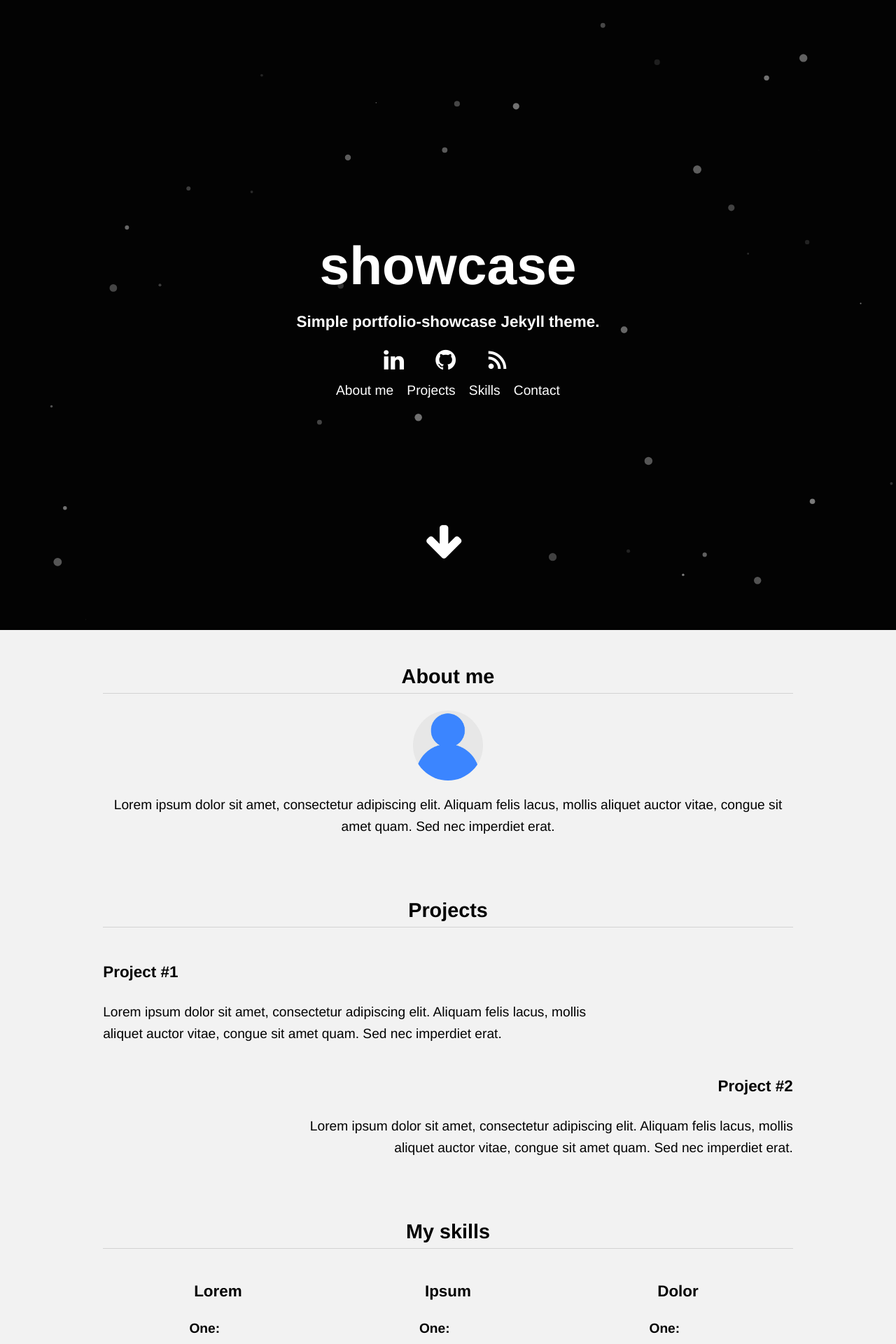
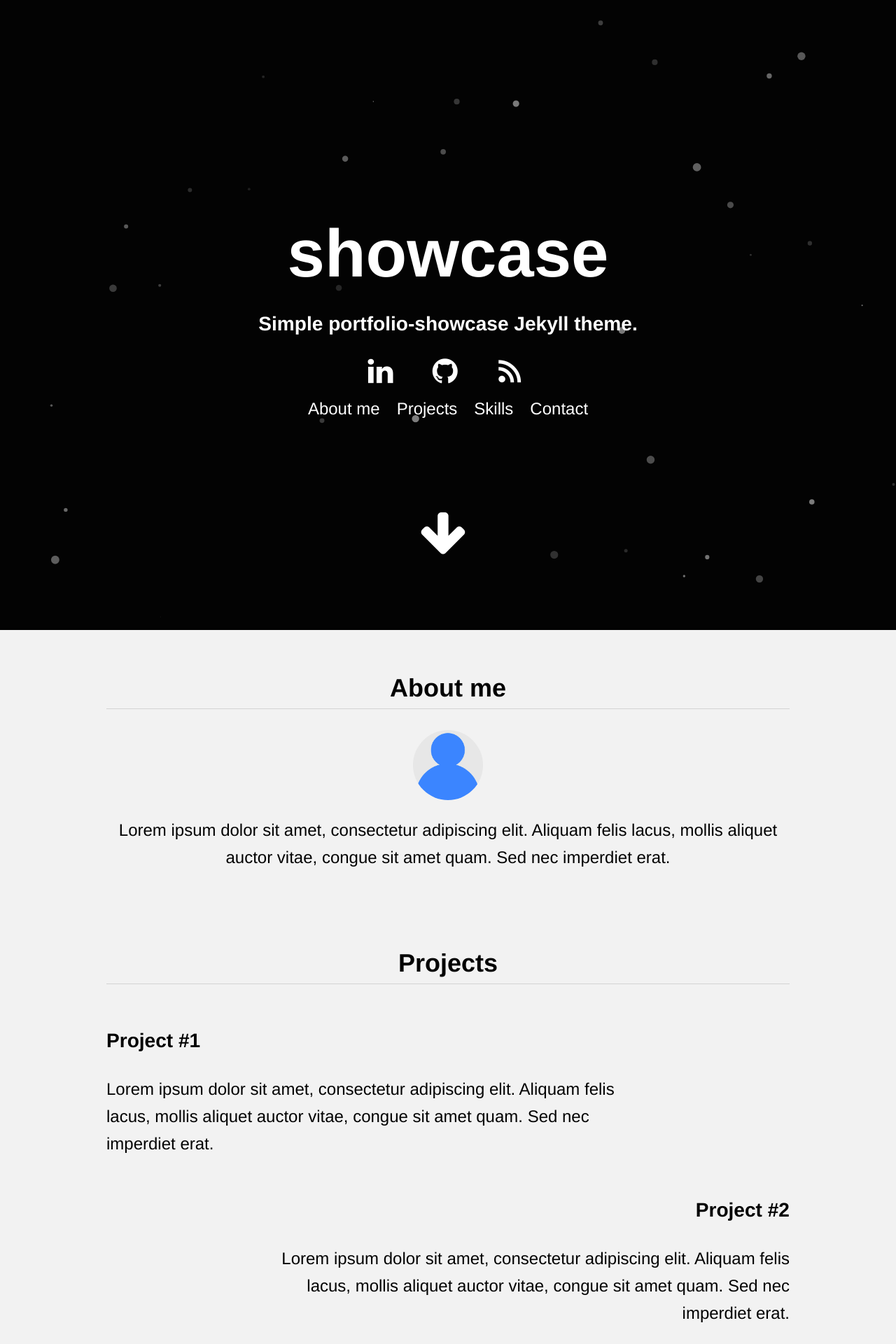
Before and after one commit to vllur/showcase, a Jekyll site: the page built from index.html, in a window 1280 px wide. Shown: the top 1920 px of the page at 70% size. Built offline with Jekyll 4.4.1, drawn with Linux system fonts in a browser that asks for light colours; the list of posts is cut into pages by our own code; some of the changed text lies outside the part shown.

Commit message:
Responsiveness; minor cosmetic changes

```diff
--- a/_sass/base.scss
+++ b/_sass/base.scss
@@ -28,8 +28,9 @@
 	max-width: 100%;
 }
 
-nav > ul, .taglist{
+nav > ul{
 	list-style-type: none;
+	flex-wrap: wrap;
 	padding: 0;
 	margin: 0;
 }
--- a/_sass/content.scss
+++ b/_sass/content.scss
@@ -61,6 +61,25 @@
 	height: 100px;
 }
 
+#projects > section
+{
+	text-align: left;
+	max-width: 75%;
+}
+
+#projects > section:nth-child(odd)
+{
+	text-align: right;
+	align-self: end;
+}
+
+#projects > section:last-child
+{
+	text-align: center;
+	align-self: center;
+	margin-top: 1em;
+}
+
 #skills > .column-wrapper
 {
 	display: flex;
@@ -96,18 +115,6 @@
     margin: 0;
 }
 
-#projects > section
-{
-	text-align: left;
-	max-width: 75%;
-}
-
-#projects > section:nth-child(odd)
-{
-	text-align: right;
-	align-self: end;
-}
-
 #contact > ul
 {
 	list-style-type: none;
--- a/_sass/header.scss
+++ b/_sass/header.scss
@@ -40,7 +40,7 @@
 header h1, header h3
 {
     font-family: $nav-header-font;
-    margin: 0em;
+    margin: 0 0.25em 0 0.25em;
 }
 
 header h1
@@ -63,6 +63,7 @@
 ul li
 {
     margin: 0 0.5em 0 0.5em;
+    flex-shrink: 0;
 }
 
 @keyframes floating{
--- /dev/null
+++ b/_sass/media.scss
@@ -0,0 +1,59 @@
+@media only screen and (min-width: 1200px)
+{
+    body
+    {
+        font-size: 1.5em;
+    }
+}
+
+@media only screen and (max-width: 800px)
+{
+    header h1
+    {
+        font-size: 300%;
+    }
+
+    .scroll-bottom
+    {
+        font-size: 2.5em;
+        bottom: 0;
+    }
+}
+
+@media only screen and (max-width: 500px)
+{
+    body
+    {
+        font-size: 1em;
+    }
+
+    .contact-ul
+    {
+        flex-direction: column;
+    }
+
+    #projects section, #projects section:nth-child(2n+1)
+    {
+        text-align: center;
+        align-self: center;
+    }
+
+    .column-wrapper
+    {
+        justify-content: initial !important;
+        overflow-x: auto;
+    }
+
+    .column-wrapper > article
+    {
+        padding: 0;
+    }
+}
+
+@media only screen and (max-width: 375px)
+{
+    header
+    {
+        font-size: 90%;
+    }
+}
--- a/css/main.scss
+++ b/css/main.scss
@@ -6,3 +6,4 @@
 @import "header";
 @import "content";
 @import "footer";
+@import "media";
--- a/index.html
+++ b/index.html
@@ -17,6 +17,9 @@
         <section>
             <h3> Project #2 </h3>
             <p> Lorem ipsum dolor sit amet, consectetur adipiscing elit. Aliquam felis lacus, mollis aliquet auctor vitae, congue sit amet quam. Sed nec imperdiet erat. </p>
+        </section>
+        <section>
+            Lorem ipsum dolor sit amet, consectetur adipiscing elit.
         </section>
 </article>
 
@@ -83,7 +86,7 @@
     <h2>Contact</h2>
     <p> Lorem ipsum dolor sit amet, consectetur adipiscing elit. </p>
     {% include socials.html %}
-    <ul>
+    <ul class="contact-ul">
         <li><a href="mailto:dev@example.com"> dev@example.com </a></li>
         <li><a href="tel:1-541-754-3010"> +1 541 754 3010 </a></li>
     </ul>
```
